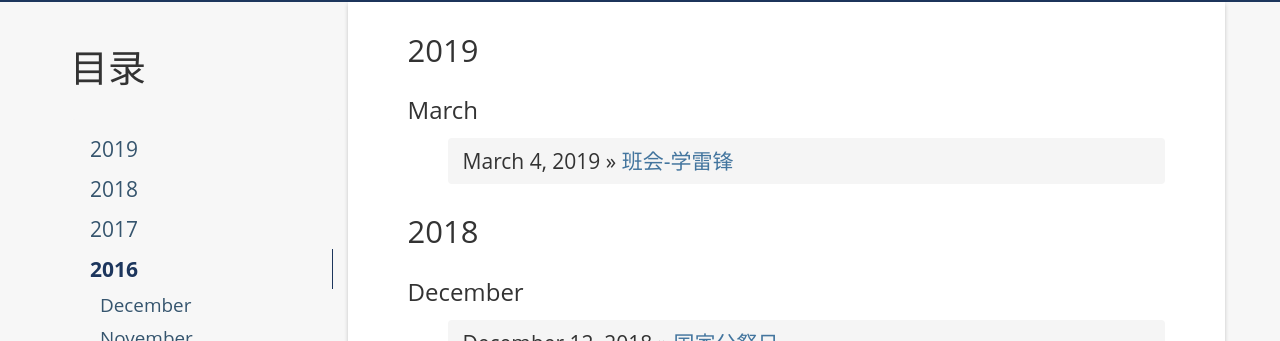
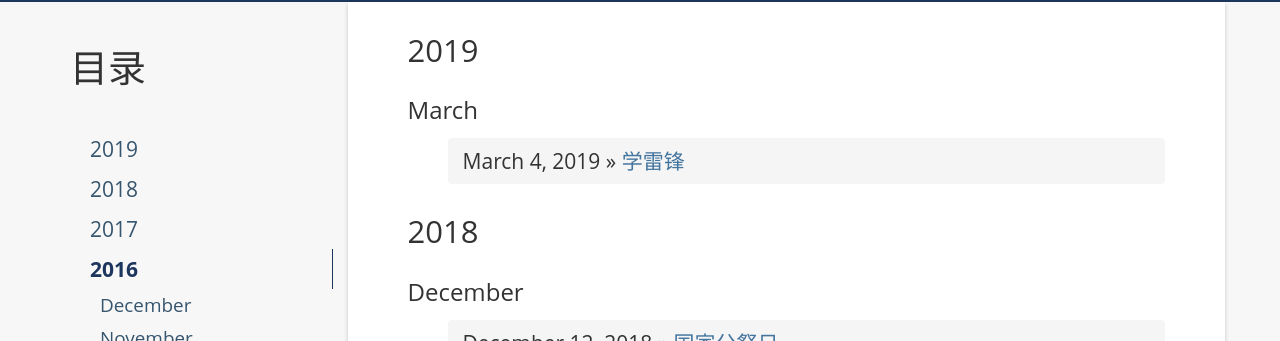
Before and after one commit to fxzjshm/Digital-signage, a Jekyll site: the page built from index.html, in a window 1280 px wide and 900 px high. Shown: the part 248-589 px from the top of the window. Built offline with Jekyll 4.4.1, drawn with Linux system fonts in a browser that asks for light colours.

Commit message:
Update 2019-03-04-learn-from-leifeng.html

```diff
--- a/_posts/2019-03-04-class-meeting-leifeng.html
+++ b/_posts/2019-03-04-learn-from-leifeng.html
@@ -1,8 +1,8 @@
 ---
 layout: post
-title:  班会-学雷锋
+title:  学雷锋
 date:   2019-03-04
-categories: 班会
+categories: 活动
 tag:
 ---
 
```
